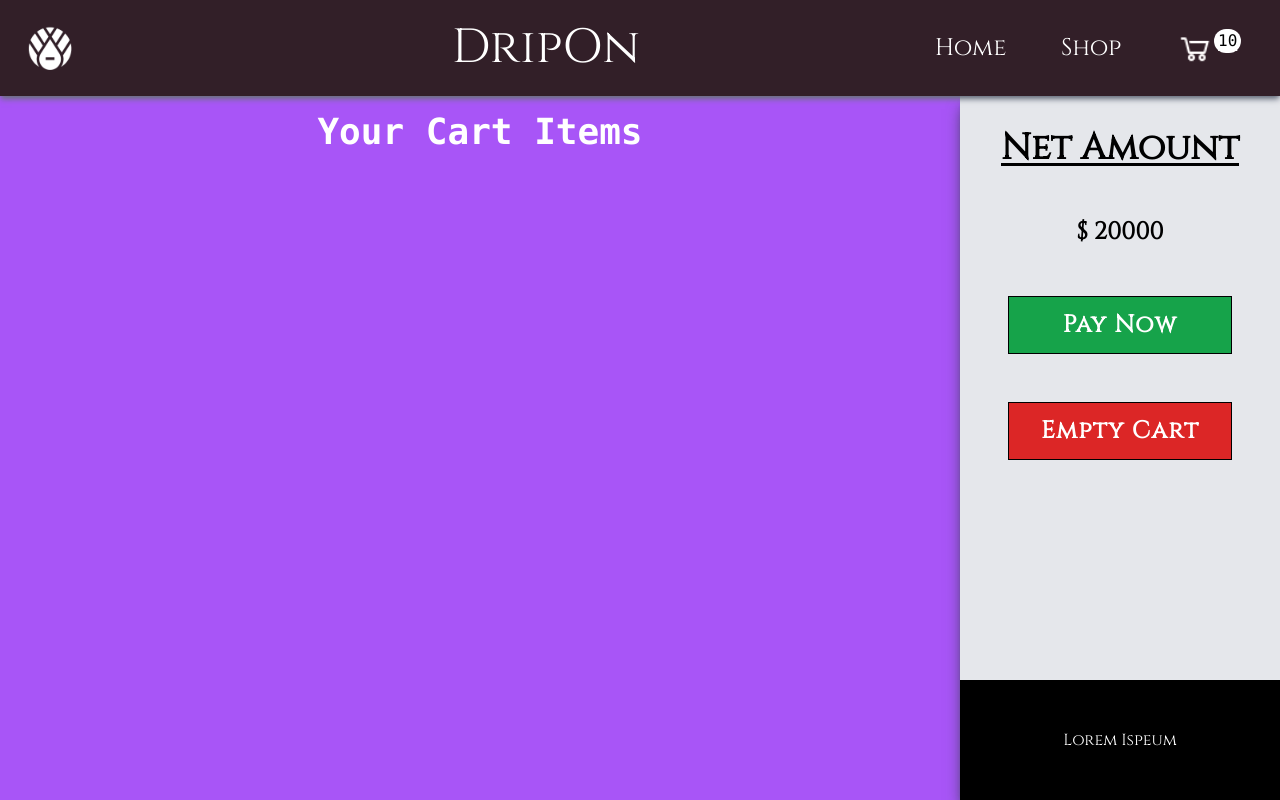
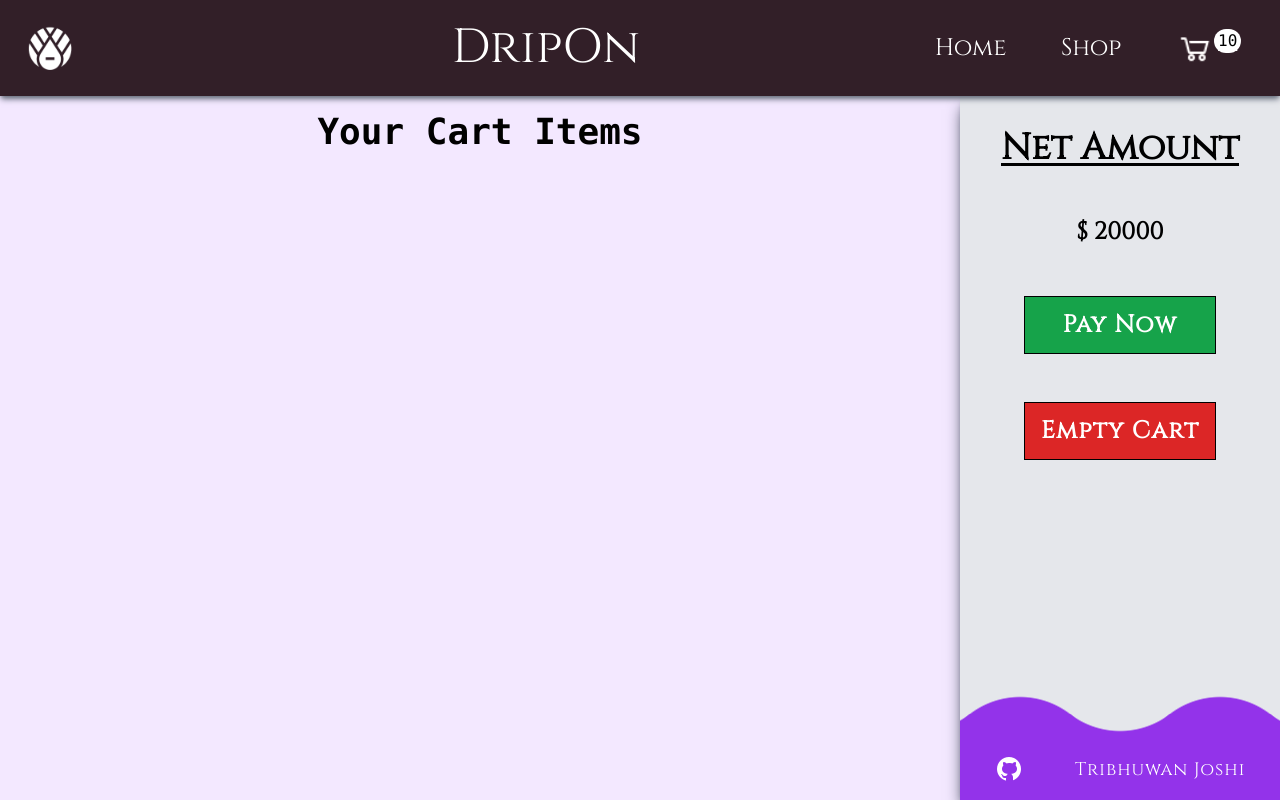
Before and after one commit to Tribhuwan-Joshi/dripOn, a React (Create React App) app: page /dripOn/cart in a window 1280 px wide. Built offline with nearby package versions, Linux system fonts and the light colour scheme.

Commit message:
design checkout card

```diff
--- a/src/components/Cart.js
+++ b/src/components/Cart.js
@@ -1,29 +1,46 @@
-import github from "../assets/github.png"
+import github from "../assets/github.png";
 
 function Cart() {
   return (
-    <div className="bg-[#ee9e9e] flex-1 flex">
-      <div className="cart-items flex-1 p-4 bg-purple-500">
-        <h1 className="text-4xl font-mono font-semibold text-center text-white">
+    <div className="flex-1 flex">
+      <div className="cart-items flex-1 p-4 bg-purple-100">
+        <h1 className="text-4xl font-mono font-semibold text-center ">
           Your Cart Items
         </h1>
       </div>
       <div className="w-[25vw] bg-gray-200  flex flex-col pt-4 gap-12 shadow-lg h-full shadow-gray-700">
-        <h1 className="text-4xl text-center underline underline-offset-4 font-semibold mt-4">
+        <h1 className="text-3xl lg:text-4xl text-center underline underline-offset-4 font-semibold mt-4">
           {" "}
           Net Amount
         </h1>
         <h1 className="text-2xl font-semibold w-max mx-auto break-words">
           $ 20000
         </h1>
-        <button className=" bg-green-600 active:bg-green-700  transition duration-300   hover:scale-110 ease-in-out w-[70%] py-3 text-white tracking-wider font-bold text-2xl border-black border mx-auto">
+        <button className=" bg-green-600 active:bg-green-700  transition duration-300   hover:scale-110 ease-in-out w-[60%] py-3 text-white tracking-wider font-bold text-xl md:text-2xl border-black border mx-auto">
           {" "}
-          <span className="pay"> Pay Now</span>
+          <a
+            href="https://youtu.be/AJytCG-_sno?list=LL"
+            target="_blank"
+            rel="noopener noreferrer"
+          >
+            {" "}
+            <span className="pay"> Pay Now</span>
+          </a>
         </button>
-        <button className=" bg-red-600 active:bg-red-700 transition duration-300 hover:scale-110 w-[70%]  ease-in-out py-3  text-white font-bold tracking-wider text-2xl border-black border mx-auto">
+        <button className=" font-[default] bg-red-600 active:bg-red-700 transition duration-300 hover:scale-110 w-[60%]  ease-in-out py-3  text-white font-bold tracking-wider text-2xl border-black border mx-auto">
           <span className="empty"> Empty Cart</span>
         </button>
-        <div className="bg-black mt-auto flex items-center justify-center  h-[15vh] text-white">Lorem Ispeum</div>
+        <div className="box w-full bg-purple-600 flex items-end text-white text-lg justify-evenly pb-4 mt-auto h-[17vh]">
+          <a
+            href="https://github.com/Tribhuwan-Joshi/dripOn"
+            target="_blank"
+            rel="noopener noreferrer"
+          >
+            {" "}
+            <img src={github} alt="github" />
+          </a>
+          <h1 className=" ml-4 tracking-wider">Tribhuwan Joshi</h1>
+        </div>
       </div>
     </div>
   );
--- a/src/index.css
+++ b/src/index.css
@@ -27,26 +27,36 @@
 * {
   box-sizing: border-box;
 }
-.pay,.empty{
+.pay,
+.empty {
   display: inline-block;
   position: relative;
-
 }
-.pay::after , .empty::after{
+.pay::after,
+.empty::after {
   content: "";
   position: absolute;
   width: 100%;
   transform: scaleX(0);
   height: 2px;
   bottom: 0;
-  left:0;
+  left: 0;
   background-color: wheat;
   transform-origin: bottom right;
   transition: transform 0.25s ease-out;
 }
 
-
-.pay:hover::after , .empty:hover::after{
+.pay:hover::after,
+.empty:hover::after {
   transform: scaleX(1);
   transform-origin: bottom left;
 }
+
+.box {
+  --mask: radial-gradient(82.01px at 50% 115px, #000 99%, #0000 101%)
+      calc(50% - 100px) 0/200px 100%,
+    radial-gradient(82.01px at 50% -65px, #0000 99%, #000 101%) 50% 50px/200px
+      100% repeat-x;
+  -webkit-mask: var(--mask);
+  mask: var(--mask);
+}
```
Also changed, not shown: src/assets/github.png.
